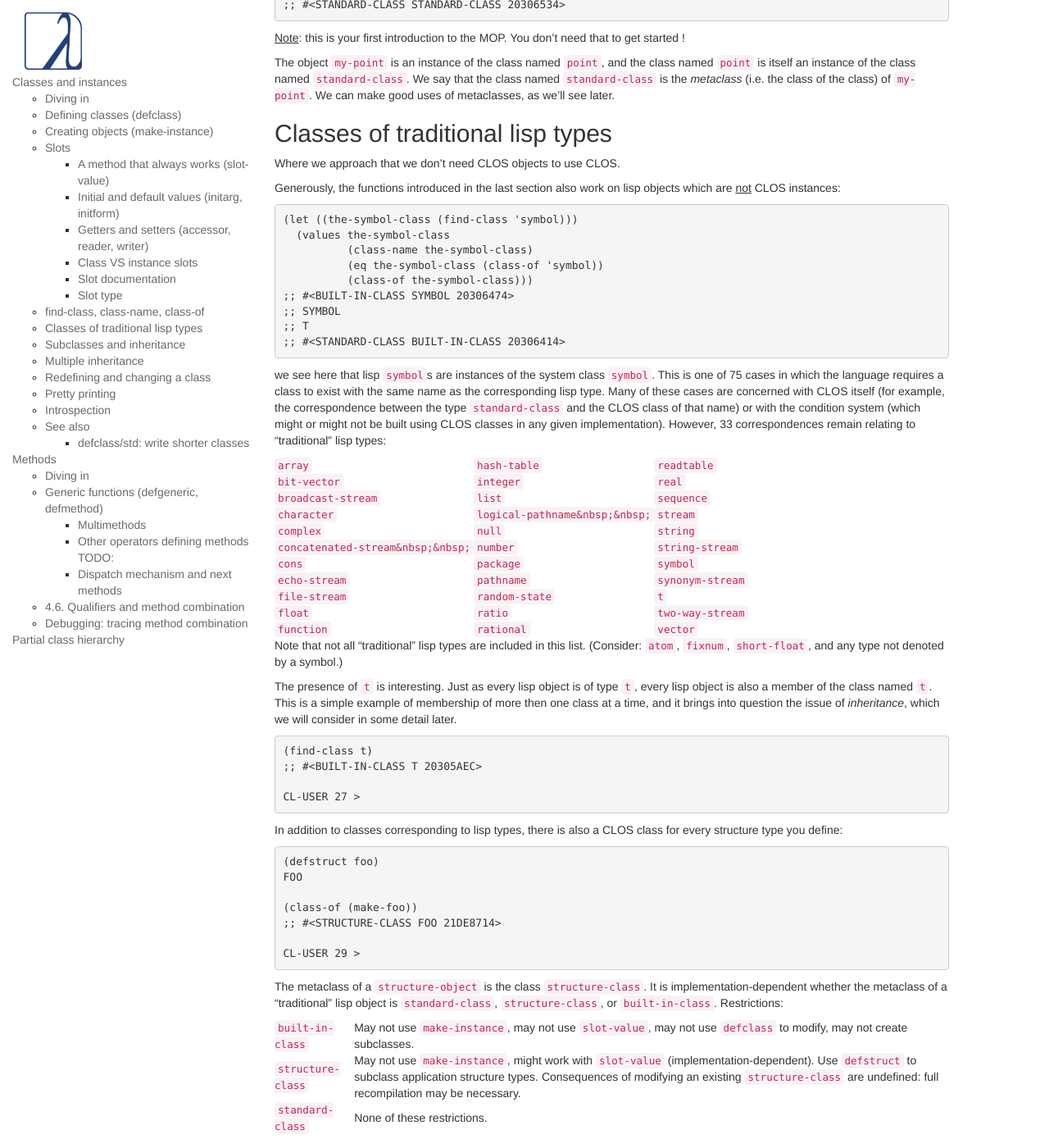
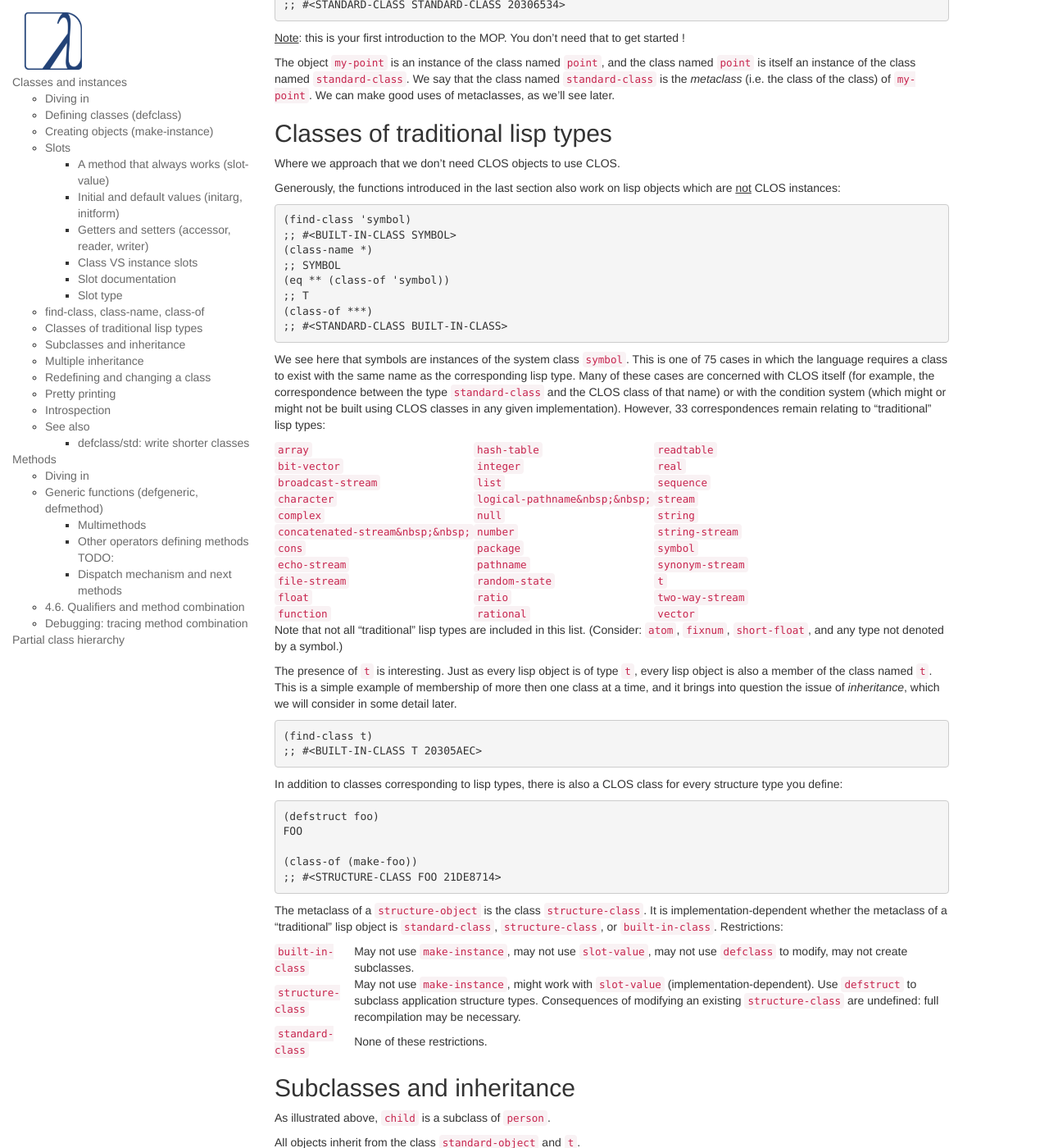
Before and after one commit to LispCookbook/cl-cookbook, a Jekyll site: the page built from clos.md, in a window 1280 px wide and 1400 px high, scrolled down 5509 px. Shown: the whole window at 82% size. Built offline with Jekyll 4.4.1, drawn with Linux system fonts in a browser that asks for light colours.

Commit message:
clos - simpler exple

```diff
--- a/clos.md
+++ b/clos.md
@@ -377,18 +377,17 @@ Generously, the functions introduced in the last section also work on
 lisp objects which are <u>not</u> CLOS instances:
 
 ~~~lisp
-(let ((the-symbol-class (find-class 'symbol)))
-  (values the-symbol-class
-          (class-name the-symbol-class)
-          (eq the-symbol-class (class-of 'symbol))
-          (class-of the-symbol-class)))
-;; #<BUILT-IN-CLASS SYMBOL 20306474>
+(find-class 'symbol)
+;; #<BUILT-IN-CLASS SYMBOL>
+(class-name *)
 ;; SYMBOL
+(eq ** (class-of 'symbol))
 ;; T
-;; #<STANDARD-CLASS BUILT-IN-CLASS 20306414>
+(class-of ***)
+;; #<STANDARD-CLASS BUILT-IN-CLASS>
 ~~~
 
-we see here that lisp `symbol`s are instances of the system class
+We see here that symbols are instances of the system class
 `symbol`. This is one of 75 cases in which the language requires a
 class to exist with the same name as the corresponding lisp
 type. Many of these cases are concerned with CLOS itself (for
@@ -427,8 +426,6 @@ in some detail later.
 ~~~lisp
 (find-class t)
 ;; #<BUILT-IN-CLASS T 20305AEC>
-
-CL-USER 27 >
 ~~~
 
 In addition to classes corresponding to lisp types, there is also a
@@ -440,8 +437,6 @@ FOO
 
 (class-of (make-foo))
 ;; #<STRUCTURE-CLASS FOO 21DE8714>
-
-CL-USER 29 >
 ~~~
 
 The metaclass of a `structure-object` is the class
```
